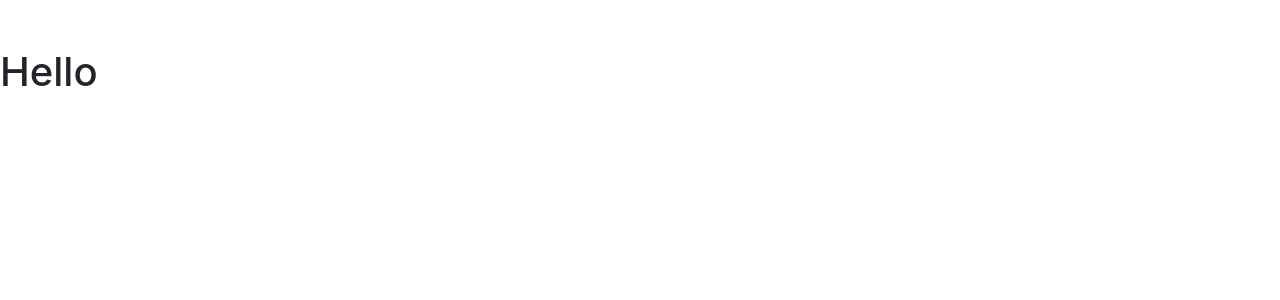
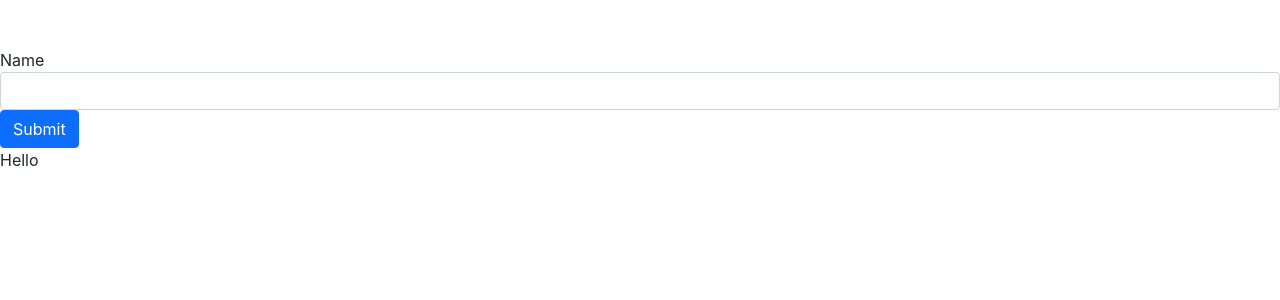
Before and after one commit to yomiaishida/react-hooks, a React (Create React App) app: page / in a window 1280 px wide. Shown: the top 300 px of the page. Built offline with nearby package versions, Linux system fonts and the light colour scheme.

Commit message:
useRef example 1

```diff
--- a/src/App.js
+++ b/src/App.js
@@ -1,9 +1,10 @@
 import React from "react";
+import UseRefExample1 from "./components/UseRefExample1";
 
 export default function App() {
   return (
     <div className="mt-5">
-      <h1>Hello</h1>
+      <UseRefExample1 />
     </div>
   );
 }
--- /dev/null
+++ b/src/components/UseRefExample1.jsx
@@ -0,0 +1,30 @@
+import { useRef } from "react";
+
+function UseRefExample1() {
+  const inputRef = useRef();
+  const paraRef = useRef();
+
+  const onSubmit = (e) => {
+    e.preventDefault();
+    console.log(inputRef.current.value);
+    inputRef.current.value = "Hello";
+    inputRef.current.style.backgroundColor = "green";
+    paraRef.current.innerText = "Goodbye";
+  };
+  return (
+    <div>
+      <form onSubmit={onSubmit}>
+        <label htmlFor="name">Name</label>
+        <input type="text" ref={inputRef} id="name" className="form-control" />
+        <button type="submit" className="btn btn-primary">
+          Submit
+        </button>
+        <p onClick={() => inputRef.current.focus()} ref={paraRef}>
+          Hello
+        </p>
+      </form>
+    </div>
+  );
+}
+
+export default UseRefExample1;
```
